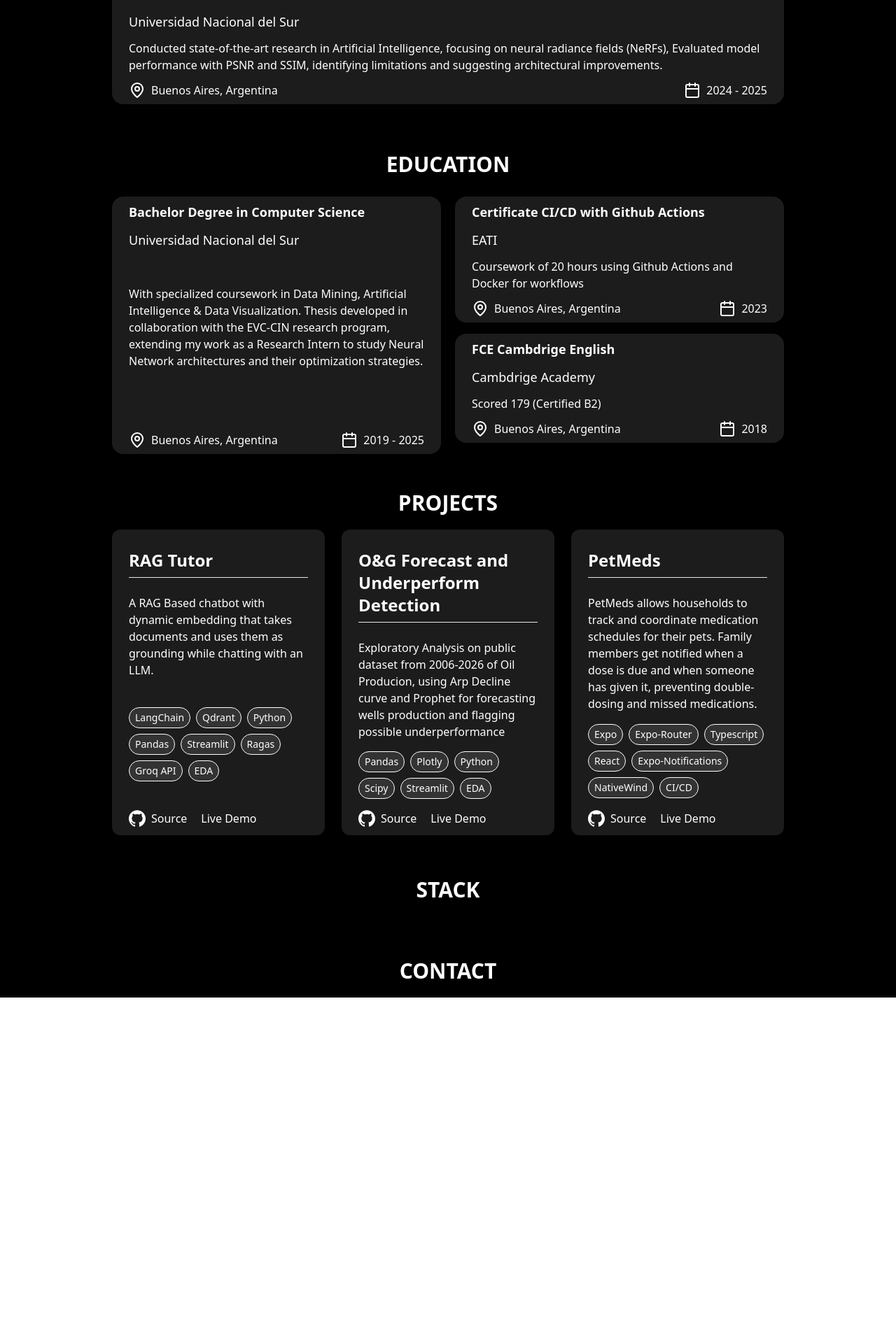
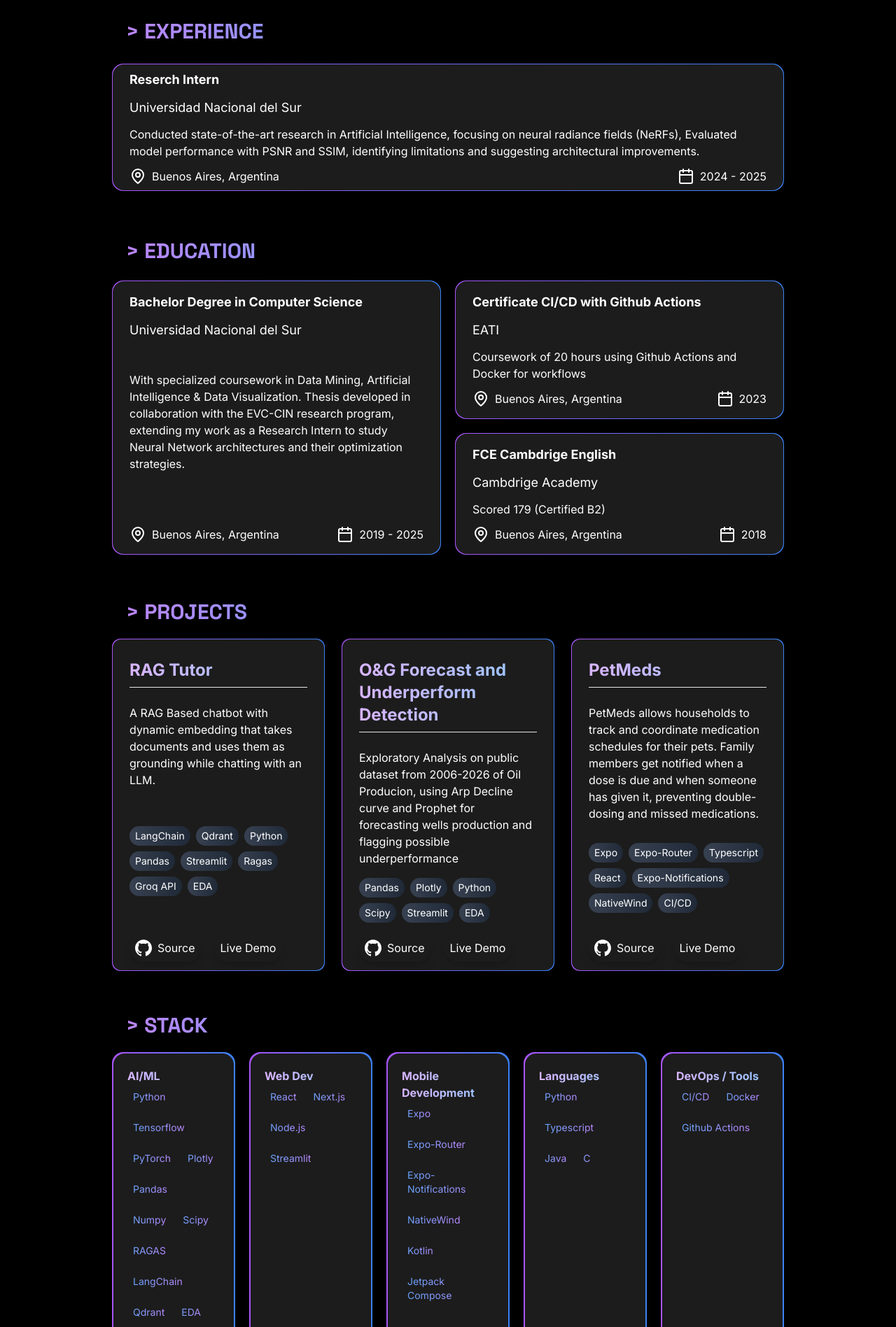
Before and after one commit to NawlFountains/Portfolio-Landing-Page, a React (Create React App) app: page / in a window 1280 px wide. Shown: the part 899-2796 px from the top of the page at 70% size. Before the commit the page ends 2325 px from the top, so only its background shows below. Built offline with nearby package versions, Linux system fonts and the light colour scheme.

Commit message:
Gradient style

```diff
--- a/public/index.html
+++ b/public/index.html
@@ -10,34 +10,16 @@
       content="Web site created using create-react-app"
     />
     <link rel="apple-touch-icon" href="%PUBLIC_URL%/logo192.png" />
-    <!--
-      manifest.json provides metadata used when your web app is installed on a
-      user's mobile device or desktop. See https://developers.google.com/web/fundamentals/web-app-manifest/
-    -->
     <link rel="manifest" href="%PUBLIC_URL%/manifest.json" />
-    <!--
-      Notice the use of %PUBLIC_URL% in the tags above.
-      It will be replaced with the URL of the `public` folder during the build.
-      Only files inside the `public` folder can be referenced from the HTML.
 
-      Unlike "/favicon.ico" or "favicon.ico", "%PUBLIC_URL%/favicon.ico" will
-      work correctly both with client-side routing and a non-root public URL.
-      Learn how to configure a non-root public URL by running `npm run build`.
-    -->
-    <title>React App</title>
+    <link rel="preconnect" href="https://fonts.googleapis.com" />
+    <link rel="preconnect" href="https://fonts.gstatic.com" crossorigin />
+    <link href="https://fonts.googleapis.com/css2?family=Inter:wght@300..700&family=Space+Grotesk:wght@300..700&display=swap" rel="stylesheet" />
+</head>
+    <title>Nahuel's Portfolio</title>
   </head>
   <body>
     <noscript>You need to enable JavaScript to run this app.</noscript>
     <div id="root"></div>
-    <!--
-      This HTML file is a template.
-      If you open it directly in the browser, you will see an empty page.
-
-      You can add webfonts, meta tags, or analytics to this file.
-      The build step will place the bundled scripts into the <body> tag.
-
-      To begin the development, run `npm start` or `yarn start`.
-      To create a production bundle, use `npm run build` or `yarn build`.
-    -->
   </body>
 </html>
--- a/src/App.tsx
+++ b/src/App.tsx
@@ -1,10 +1,11 @@
-import { Education, Project } from './definitions';
+import { Education, Project, Stack } from './lib/definitions';
 import './index.css';
 import AboutCard from './ui/AboutCard';
 import ContactCard from './ui/ContactCard';
 import EducationCard from './ui/EducationCard';
 import ExperienceCard from './ui/ExperienceCard';
 import IntroductionCard from './ui/IntroductionCard';
+import { gradients } from './lib/constants'
 import NavBar from './ui/NavBar'
 import ProjectCard from './ui/ProjectCard';
 import StackCard from './ui/StackCard';
@@ -77,6 +78,24 @@ function App() {
             time: '2018'
         }
     ]
+
+    const stacks: Stack[] = [ {
+            discipline: 'AI/ML',
+            tools: ['Python', 'Tensorflow','PyTorch', 'Plotly', 'Pandas', 'Numpy', 'Scipy', 'RAGAS', 'LangChain', 'Qdrant', 'EDA']
+        }, {
+            discipline: 'Web Dev',
+            tools: ['React', 'Next.js','Node.js', 'Streamlit'],
+        }, {
+            discipline: 'Mobile Development',
+            tools: ['Expo' , 'Expo-Router', 'Expo-Notifications', 'NativeWind', 'Kotlin', 'Jetpack Compose'],
+        }, {
+            discipline: 'Languages',
+            tools: ['Python', 'Typescript', 'Java', 'C'],
+        }, {
+            discipline: 'DevOps / Tools',
+            tools: ['CI/CD', 'Docker', 'Github Actions'],
+        }
+    ]
   return (
     <div className='bg-black text-white'>
         {/* TODO fix */}
@@ -88,17 +107,18 @@ function App() {
                 <IntroductionCard/>
             </div>
             <div id='about'>
+                <h1 className={`text-3xl font-heading uppercase font-bold p-5 ${gradients.title}`}> {'>'} About</h1>
                 <AboutCard/>
             </div>
             <div id='experience'>
-                <h1 className='text-3xl uppercase font-bold text-center p-5'>Experience</h1>
+                <h1 className={`text-3xl font-heading uppercase font-bold p-5 ${gradients.title}`}> {'>'} Experience</h1>
                 <ExperienceCard/>
             </div>
             <div id='education'>
-                <h1 className='text-3xl uppercase font-bold text-center p-5'>Education</h1>
-                <div className="grid grid-cols-1 lg:grid-cols-2 gap-5 items-stretch">
+                <h1 className={`text-3xl font-heading uppercase font-bold p-5 ${gradients.title}`}> {'>'} Education</h1>
+                <div className="grid grid-cols-1 lg:grid-cols-2 gap-3 lg:gap-5 items-stretch">
                     <EducationCard education={educations[0]}/>
-                    <div className="flex flex-col">
+                    <div className="flex flex-col gap-3">
                         {educations.slice(1).map(education => (
                             <EducationCard key={education.title} education={education}/>
                         ))}
@@ -106,19 +126,24 @@ function App() {
                 </div>
             </div>
             <div id='projects'>
-                <h1 className='text-3xl uppercase font-bold text-center p-5'>Projects</h1>
-                <div className='grid grid-cols-1 lg:grid-cols-3 gap-6'>
+
+                <h1 className={`text-3xl font-heading uppercase font-bold p-5 ${gradients.title}`}> {'>'} Projects</h1>
+                <div className='grid grid-cols-1 lg:grid-cols-3 gap-6 items-stretch'>
                     {projects.map( project => (
                         <ProjectCard key = {project.name} project={project} />
                     ))}
                 </div>
             </div>
             <div id='stack'>
-                <h1 className='text-3xl uppercase font-bold text-center p-5'>Stack</h1>
-                <StackCard tool={''}/>
+                <h1 className={`text-3xl font-heading uppercase font-bold p-5 ${gradients.title}`}> {'>'} Stack</h1>
+                <div className="grid grid-cols-1 lg:grid-cols-5 gap-5 items-stretch">
+                    {stacks.map( stack => (
+                        <StackCard stack={stack}/>
+                    ))}
+                </div>
             </div>
             <div id='contact'>
-                <h1 className='text-3xl uppercase font-bold text-center p-5'>Contact</h1>
+                <h1 className={`text-3xl font-heading uppercase font-bold p-5 ${gradients.title}`}> {'>'} Contact</h1>
                 <ContactCard/>
             </div>
         </div>
--- /dev/null
+++ b/src/lib/constants.ts
@@ -0,0 +1,6 @@
+export const gradients = {
+    title: "bg-gradient-to-r from-purple-400 via-blue-400 to-cyan-400 bg-clip-text text-transparent",
+    subtitle: "bg-gradient-to-r from-purple-300 to-blue-300 bg-clip-text text-transparent",
+    border: "bg-gradient-to-r from-purple-500 to-blue-500",
+    hover: "shadow-lg shadow-purple-500/00 hover:shadow-purple-500/40 transition-all hover:bg-gradient-to-r hover:from-blue-500/10 hover:to-purple-500/50"
+}
--- a/src/definitions.ts
+++ b/src/lib/definitions.ts
@@ -13,3 +13,8 @@ export type Education = {
     place: string
     time: string
 }
+
+export type Stack = {
+    discipline: string
+    tools: string[]
+}
--- a/src/ui/AboutCard.tsx
+++ b/src/ui/AboutCard.tsx
@@ -1,6 +1,9 @@
+import { gradients } from "../lib/constants";
+
 export default function AboutCard() {
     return (
-        <div className="bg-dark-gray rounded-2xl text grid grid-cols-1 lg:flex ">
+        <div className={`p-[1px] rounded-2xl ${gradients.border}`}>
+            <div className="bg-dark-gray rounded-2xl grid grid-cols-1 lg:flex p-2 px-5">
                 <img className="w-400 h-400 bg-white" alt="photo_of_Me" src="">
 
                 </img>
@@ -16,5 +19,6 @@ export default function AboutCard() {
                     </p>
                 </div>
             </div>
+        </div>
     )
 }
--- a/src/ui/EducationCard.tsx
+++ b/src/ui/EducationCard.tsx
@@ -1,4 +1,5 @@
-import { Education } from "../definitions";
+import { gradients } from "../lib/constants";
+import { Education } from "../lib/definitions";
 import { CalendarIcon, MapPinIcon } from "./Icon";
 
 interface EducationCardProps {
@@ -8,7 +9,8 @@ interface EducationCardProps {
 export default function EducationCard( props: EducationCardProps) {
 
     return (
-        <div className='flex flex-col bg-dark-gray p-2 px-6 rounded-2xl mx-auto w-full my-2 lg:h-full gap-3' >
+        <div className={`p-[1px] rounded-2xl ${gradients.border} my-1`}>
+            <div className='flex flex-col rounded-2xl bg-dark-gray p-2 px-6 mx-auto py-4 w-full lg:h-full gap-3' >
                 <div className= 'text-lg font-bold'>
                     {props.education.title}
                 </div>
@@ -29,5 +31,6 @@ export default function EducationCard( props: EducationCardProps) {
                     </div>
                 </div>
             </div>
+        </div>
 )
 }
--- a/src/ui/ExperienceCard.tsx
+++ b/src/ui/ExperienceCard.tsx
@@ -1,10 +1,11 @@
+import { gradients } from "../lib/constants";
 import { CalendarIcon, MapPinIcon } from "./Icon";
 
 export default function ExperienceCard() {
 
     return (
-        <div className="text-white text grid grid-cols-1 lg:flex ">
-            <div className='flex flex-col bg-dark-gray p-2 px-6 rounded-2xl mx-auto w-full my-2 lg:h-full gap-3' >
+            <div className={`text-white text grid grid-cols-1 lg:flex p-[1px] my-2 rounded-2xl ${gradients.border}`}>
+                <div className='flex flex-col bg-dark-gray p-2 px-6 rounded-2xl mx-auto w-full lg:h-full gap-3' >
                     <div className= 'text-lg font-bold'>
                         Reserch Intern
                     </div>
--- a/src/ui/IntroductionCard.tsx
+++ b/src/ui/IntroductionCard.tsx
@@ -1,3 +1,4 @@
+import { gradients } from "../lib/constants"
 import { GithubIcon, LinkedInIcon, MailIcon } from "./Icon"
 
 export default function IntroductionCard() {
@@ -17,7 +18,7 @@ export default function IntroductionCard() {
             </div>
             <div className="flex flex-col gap-2 lg:flex-row lg:gap-5 text-center">
                 {contactLink.map( link => (
-                    <a key={link.name} href={link.href} className='flex flex-1 text-center py-2 hover:bg-opacity-30 rounded-full bg-opacity-0 bg-white items-center justify-center gap-2'>
+                    <a key={link.name} href={link.href} className={`flex flex-1 text-center py-2 rounded-full items-center justify-center gap-2 ${gradients.hover}`}>
                         <link.Icon className=''/>
                         <div>
                             {link.name}
--- a/src/ui/ProjectCard.tsx
+++ b/src/ui/ProjectCard.tsx
@@ -1,4 +1,5 @@
-import { Project } from "../definitions";
+import { Project } from "../lib/definitions";
+import { gradients } from '../lib/constants'
 import { GithubIcon } from "./Icon";
 
 interface ProjectCardProps {
@@ -7,23 +8,25 @@ interface ProjectCardProps {
 
 export default function ProjectCard( props : ProjectCardProps) {
     return (
-        <div className="flex flex-col text-white rounded-xl bg-dark-gray hover:border-l-4 hover:border-b-4 border-gray-300  p-3 gap-4 px-6">
-            <h1 className="text-2xl font-bold my-2 py-2 border-b">{props.project.name}</h1>
+        <div className={`p-[1px] rounded-xl ${gradients.border}`}>
+            <div className="flex flex-col text-white rounded-xl bg-dark-gray hover:bg-gradient-to-r from-dark-gray via-dark-gray to-purple-900  p-3 gap-4 px-6 h-full">
+                <h1 className={`text-2xl font-bold my-2 py-2 border-b ${gradients.subtitle}`}>{props.project.name}</h1>
                 <p className="">{props.project.description}</p>
                 <div className="flex flex-wrap gap-2 items-center mt-auto">
                     {props.project.stack.map( tool => (
-                    <p className="px-2 py-1 rounded-full border border-white text-sm text-center bg-white bg-opacity-10">{tool}</p>
+                        <p className="p-2 py-1 rounded-full text-sm text-center bg-gradient-to-r from-gray-700 to-gray-800">{tool}</p>
                     ))}
                 </div>
                 <div className="flex flex-wrap gap-5 mt-auto">
                     <div className="flex gap-2">
-                    <a href={props.project.repo_link} className="flex gap-2">
+                        <a href={props.project.repo_link} className={`flex rounded-full p-2 gap-2 ${gradients.hover}`}>
                             <GithubIcon/>
                             Source
                             </a>
                     </div>
-                <div>
+                    <div className={`rounded-full p-2 ${gradients.hover}`}>
                         <a href={props.project.live_demo_link}>Live Demo</a>
+                    </div>
                 </div>
             </div>
         </div>
--- a/src/ui/StackCard.tsx
+++ b/src/ui/StackCard.tsx
@@ -1,11 +1,25 @@
+import { gradients } from "../lib/constants"
+import { Stack } from "../lib/definitions"
+
 interface StackCardProps {
-    tool: string
+    stack: Stack
 }
 
 export default function StackCard( props: StackCardProps) {
     return (
-        <div>
-
+        <div className={`p-[2px] rounded-2xl ${gradients.border}`}>
+            <div className="rounded-2xl flex flex-col bg-dark-gray p-5 h-full">
+                <div className={`font-bold ${gradients.subtitle}`}>
+                    {props.stack.discipline}
+                </div>
+                <div className="flex flex-row flex-wrap gap-2">
+                    {props.stack.tools.map( tool => (
+                        <div className="p-2 rounded-2xl text-sm bg-gradient-to-r from-blue-400 to-purple-400 bg-clip-text text-transparent">
+                            {tool}
+                        </div>
+                    ))}
+                </div>
+            </div>
         </div>
     )
 }
--- a/tailwind.config.js
+++ b/tailwind.config.js
@@ -7,6 +7,10 @@ module.exports = {
     extend: {
       colors: {
         'dark-gray': '#1c1c1c',
+      },
+      fontFamily: {
+        sans: ["Inter", "sans-serif"],        // body
+        heading: ["Space Grotesk", "sans-serif"],
       }
     },
   },
```
Also changed, not shown: src/ui/NavBar.tsx (+5 -3 lines). Lines whose indentation alone changed are shown as unchanged.
